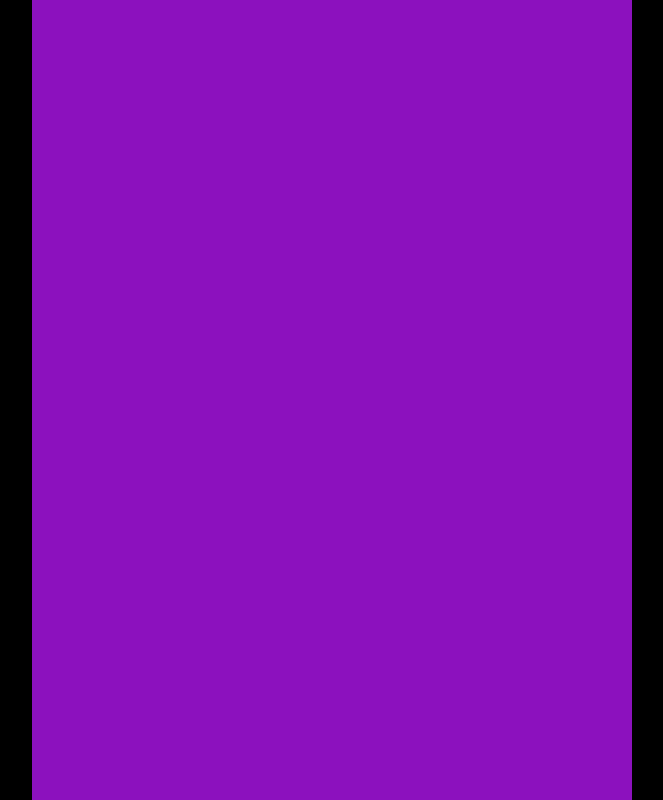
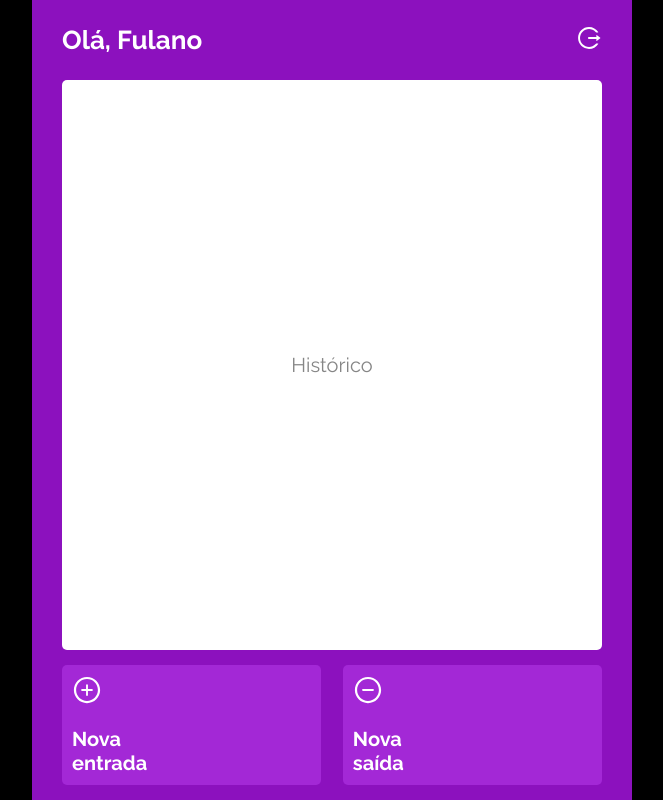
Before and after one commit to g-rmc/MyWallet-Front, a React (Create React App) app: page /historico in a window 1280 px wide. Shown: the whole page, without its empty margins (308-971 px from the left). Built offline with nearby package versions, Linux system fonts and the light colour scheme; a web font is replaced by a local one.

Commit message:
Conclusão do template da tela de Histórico

```diff
--- a/src/components/App.js
+++ b/src/components/App.js
@@ -8,6 +8,7 @@ import UserContext from '../contexts/UserContext';
 
 import Login from './Start/Login';
 import Register from './Start/Register';
+import History from './History';
 
 export default function App() {
 
@@ -29,7 +30,7 @@ export default function App() {
 
               <Route path='/' element={<Login />}/>
               <Route path='/cadastro' element={<Register/>}/>
-              <Route path='/historico' element={<></>}/>
+              <Route path='/historico' element={<History/>}/>
               <Route path='/adicionar/:tipoRigistro' element={<></>}/>
               <Route path='/editar/:idRegistro' element={<></>}/>
 
--- /dev/null
+++ b/src/components/History/index.js
@@ -0,0 +1,40 @@
+import React from "react";
+import { useContext, useState, useEffect } from "react";
+import { useNavigate } from "react-router-dom";
+import UserContext from "../../contexts/UserContext";
+
+import { AiOutlineLogout, AiOutlinePlusCircle, AiOutlineMinusCircle} from 'react-icons/ai';
+import { Container, Head, Body, Footer } from "./style";
+
+export default function History(){
+
+    const { user } = useContext(UserContext);
+    const navigate = useNavigate();
+
+    const name = 'Fulano' //user.name.split(' ')[0];
+
+    return(
+        <Container>
+            <Head>
+                <h1>Olá, {name}</h1>
+                <div><AiOutlineLogout/></div>
+            </Head>
+
+            <Body>
+                Histórico
+            </Body>
+
+            <Footer>
+                <button>
+                    <div><AiOutlinePlusCircle/></div>
+                    Nova<br/>entrada
+                </button>
+                <button>
+                    <div><AiOutlineMinusCircle/></div>
+                    Nova<br/>saída
+                </button>
+            </Footer>
+
+        </Container>
+    )
+}
--- /dev/null
+++ b/src/components/History/style.js
@@ -0,0 +1,92 @@
+import styled from "styled-components";
+
+const Container = styled.div`
+    width: 100%;
+    display: flex;
+    flex-direction: column;
+    align-items: center;
+    padding: 0 30px;
+`
+const Head = styled.div`
+    width: 100%;
+    height: 80px;
+    display: flex;
+    align-items: center;
+    justify-content: space-between;
+    color: white;
+    font-size: 26px;
+    font-weight: 700;
+
+    div {
+        border-radius: 50%;
+        cursor: pointer;
+
+        &:hover {
+            filter: brightness(70%);
+        }
+
+        &:active {
+            transform: translateY(2px);
+        }
+    }
+`
+
+const Body = styled.div`
+    width: 100%;
+    min-height: 150px;
+    height: calc(100vh - 230px);
+    background-color: white;
+    border-radius: 5px;
+    display: flex;
+    align-items: center;
+    justify-content: center;
+    font-weight: 400;
+    font-size: 20px;
+    color: #868686;
+`
+
+const Footer = styled.div`
+    width: 100%;
+    height: 150px;
+    padding: 15px 0;
+    display: flex;
+    align-items: center;
+    justify-content: space-between;
+
+    button {
+        cursor: pointer;
+        width: 48%;
+        height: 100%;
+        background-color: #A328D6;
+        border-radius: 5px;
+        padding: 10px;
+        border: none;
+        color: white;
+        font-weight: 700;
+        font-size: 20px;
+        text-align: start;
+        display: flex;
+        flex-direction: column;
+        align-items: flex-start;
+        justify-content: space-between;
+
+        div {
+            font-size: 30px;
+        }
+
+        &:hover {
+            filter: brightness(70%);
+        }
+
+        &:active {
+            transform: translateY(2px);
+        }
+    }
+`
+
+export {
+    Container,
+    Head,
+    Body,
+    Footer,
+}
--- a/src/components/Start/style.js
+++ b/src/components/Start/style.js
@@ -55,14 +55,14 @@ const StyledForm = styled.form`
         display: flex;
         align-items: center;
         justify-content: center;
-    }
 
-    button:hover {
-        filter: brightness(70%);
-    }
+        &:hover {
+            filter: brightness(70%);
+        }
 
-    button:active {
-        transform: translateY(2px);
+        &:active {
+            transform: translateY(2px);
+        }
     }
 `
 
```
